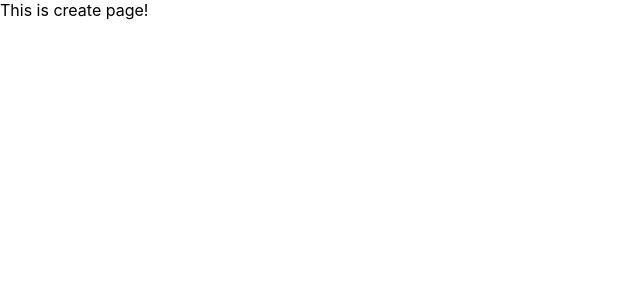
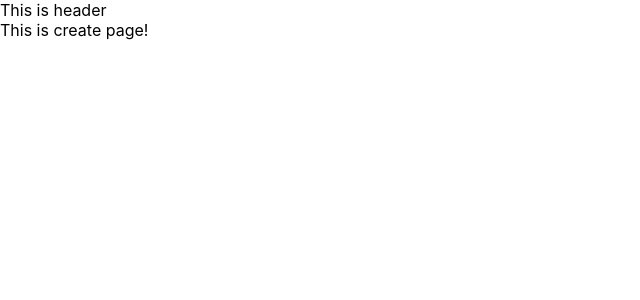
Before and after one commit to hazlazuardi/ogcisum_web, a React (Create React App) app: page /create in a window 1280 px wide. Shown: the top 300 px of the page, without its empty margins (0-640 px from the left). Built offline with nearby package versions, Linux system fonts and the light colour scheme; a web font is replaced by a local one.

Commit message:
build: rename project to ogcisum_web

```diff
--- a/package.json
+++ b/package.json
@@ -1,5 +1,5 @@
 {
-  "name": "react_web_music_location",
+  "name": "ogcisum_web",
   "version": "0.1.0",
   "private": true,
   "dependencies": {
--- /dev/null
+++ b/src/components/Header.js
@@ -0,0 +1,7 @@
+import React from 'react'
+
+export default function Header() {
+  return (
+    <div>This is header</div>
+  )
+}
--- a/src/pages/create.js
+++ b/src/pages/create.js
@@ -1,7 +1,11 @@
 import React from 'react'
+import Header from '../components/Header'
 
 export default function Create() {
   return (
-    <div>This is create page!</div>
+    <>
+      <Header />
+      <div>This is create page!</div>
+    </>
   )
 }
```
Also changed, not shown: 1 other file (tests, documents, lock files or other folders).
